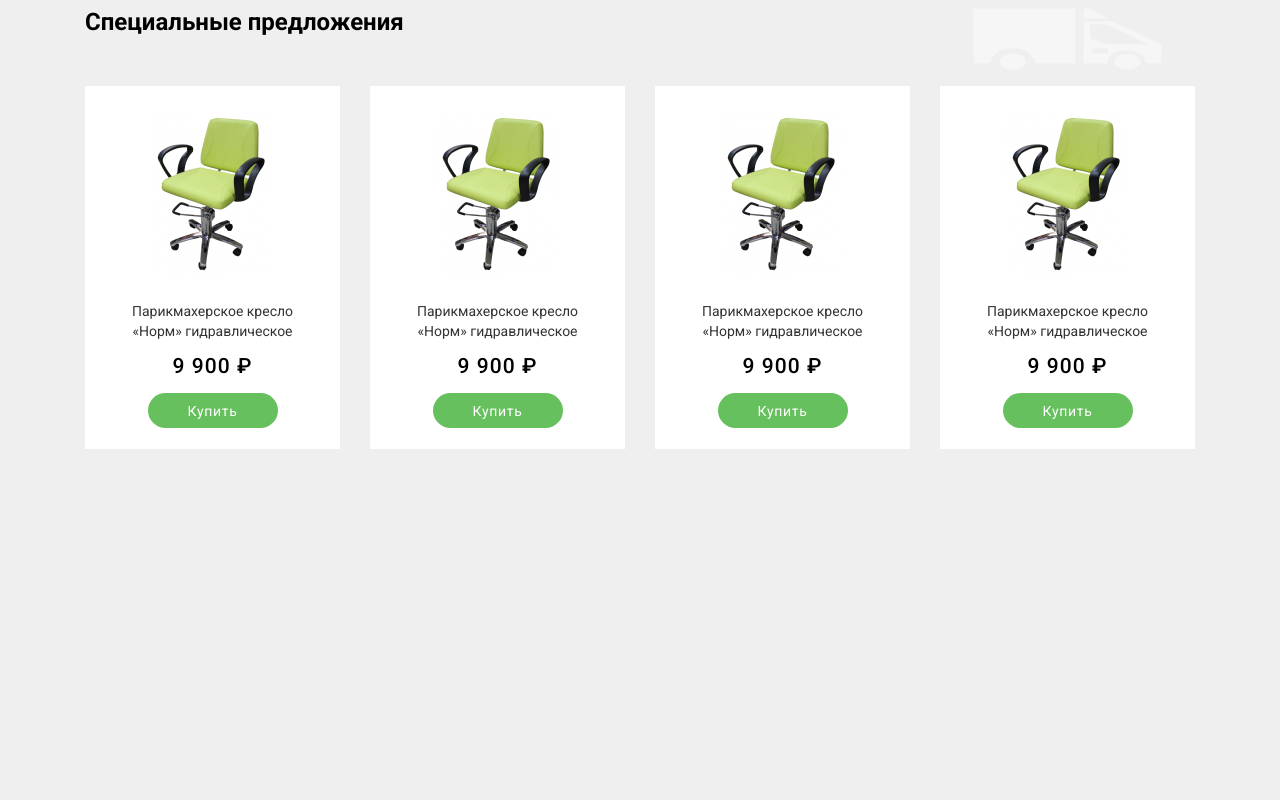
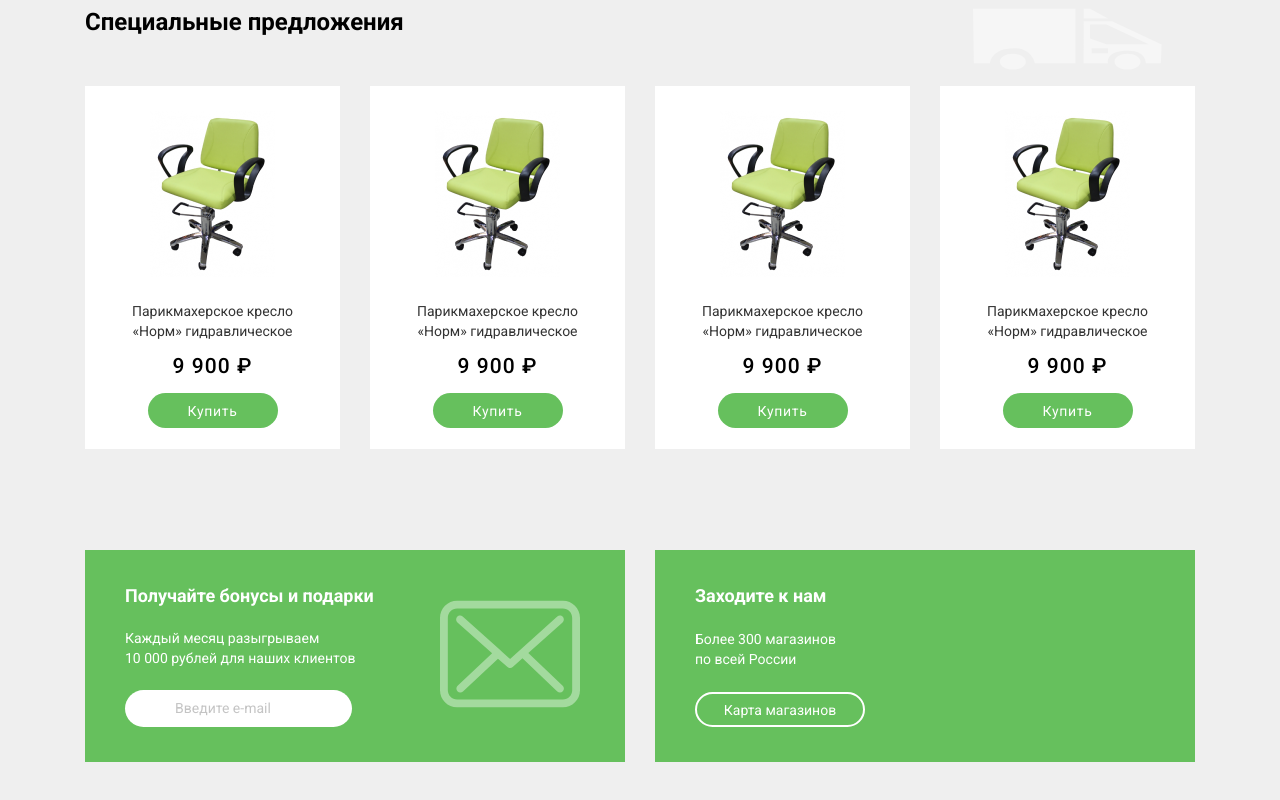
Before and after one commit to Baymurat/LandingPractise, a plain HTML site: page 1/index.html in a window 1280 px wide. Shown: the part 925-1725 px from the top of the page. Drawn offline with Linux system fonts and the light colour scheme.

Commit message:
feat: main subscribe info

```diff
--- a/1/css/style.css
+++ b/1/css/style.css
@@ -198,8 +198,9 @@ button:hover {
 
 .goods {
     width: 100%;
-    height: 430px;
+    height: 442px;
     margin-top: 80px;
+    margin-bottom: 100px;
 }
 
 .good__header_text {
@@ -284,3 +285,114 @@ button:hover {
 
     margin: 0 auto;
 }
+
+.main__subscribe__info {
+    display: flex;
+    justify-content: space-between;
+    width: 100%;
+    height: 212px;
+}
+
+.main__subscribe__left {
+    display: flex;
+    justify-content: space-between;
+    align-items: center;
+    background: #66C05D;
+    width: 540px;
+    height: 212px;
+    overflow: hidden;
+}
+
+.main__subscribe__left__left {
+    display: flex;
+    flex-direction: column;
+    justify-content: space-between;
+    margin-left: 40px;
+    height: 142px;
+    width: 250px;
+}
+
+.main__subscribe__left__right {
+    margin-right: 45px;
+}
+
+.main__subscribe__text__1 {
+    /* width: 250px;
+    height: 17px; */
+    font-family: Roboto;
+    font-style: normal;
+    font-weight: bold;
+    font-size: 18px;
+    line-height: 21px;
+    color: #FFFFFF;
+}
+
+.main__subscribe__text__2 {
+    font-family: Roboto;
+    font-style: normal;
+    font-weight: normal;
+    font-size: 14px;
+    line-height: 20px;
+    color: #FFFFFF;
+}
+
+.main__subscribe__mail__input {
+    width: 200px;
+    height: 35px;
+    background: #FFFFFF;
+    border-radius: 30px;
+    border: 0px;
+    padding-left: 25px;
+}
+
+.main__subscribe__mail__input::placeholder {
+    width: 96px;
+    height: 17px;
+    padding-left: 25px;
+    font-family: Roboto;
+    font-style: normal;
+    font-weight: normal;
+    font-size: 14px;
+    line-height: 16px;
+    text-align: center;
+    color: #C4C4C4;
+}
+
+.main__subscribe__mail__input:focus {
+    outline: none;
+}
+
+.main__subscribe__right {
+    display: flex;
+    justify-content: space-between;
+    align-items: center;
+    background: #66C05D;
+    width: 540px;
+    height: 212px;
+    overflow: hidden;
+}
+
+.main__subscribe__right__content {
+    display: flex;
+    flex-direction: column;
+    justify-content: space-between;
+    height: 142px;
+    margin-left: 40px;
+}
+
+.main__subscribe__button {
+    width: 170px;
+    height: 35px;
+    font-family: Roboto;
+    font-style: normal;
+    font-weight: normal;
+    font-size: 14px;
+    line-height: 16px;
+    text-align: center;
+    color: #FFFFFF;
+
+    background: #66C05D;
+    border: 2px solid #FFFFFF;
+    box-sizing: border-box;
+    border-radius: 30px;
+}
--- a/1/index.html
+++ b/1/index.html
@@ -109,6 +109,28 @@
                         </div>
                     </div>
                 </div>
+
+                <div class="main__subscribe__info">
+                    <div class="main__subscribe__left">
+                        <div class="main__subscribe__left__left">
+                            <h3 class="main__subscribe__text__1">Получайте бонусы и подарки</h3>
+                            <p class="main__subscribe__text__2">Каждый месяц разыгрываем <br>
+                                10 000 рублей для наших клиентов</p>
+                            <input placeholder="Введите e-mail" class="main__subscribe__mail__input" type="mail">
+                        </div>
+                        <div class="main__subscribe__left__right">
+                            <img src="./images/logo_mail.svg" alt="Logo of email">
+                        </div>
+                    </div>
+                    <div class="main__subscribe__right">
+                        <div class="main__subscribe__right__content">
+                            <h3 class="main__subscribe__text__1">Заходите к нам</h3>
+                            <p class="main__subscribe__text__2">Более 300 магазинов <br>
+                                по всей России</p>
+                            <button class="main__subscribe__button">Карта магазинов</button>
+                        </div>
+                    </div>
+                </div>
             </div>
         </div>
     </main>
```
Also changed, not shown: 1/images/logo_mail.svg (added).
